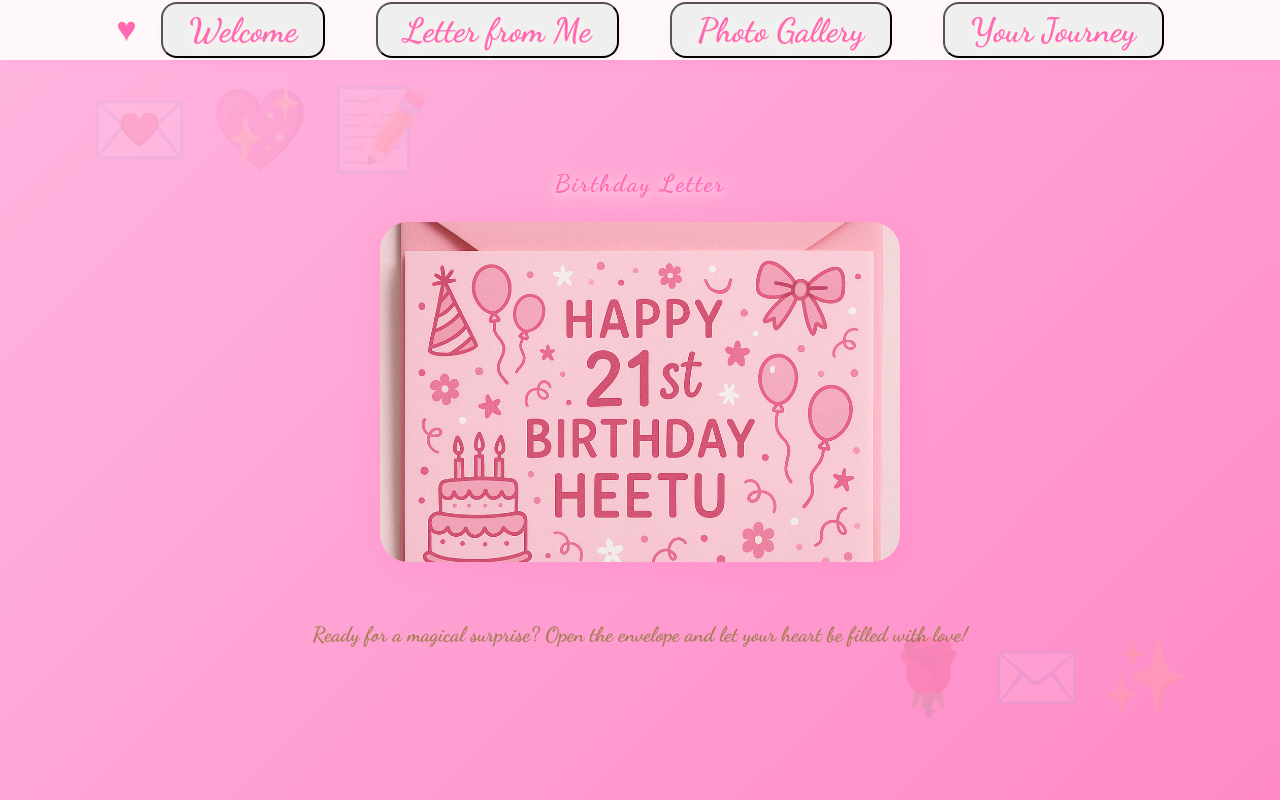
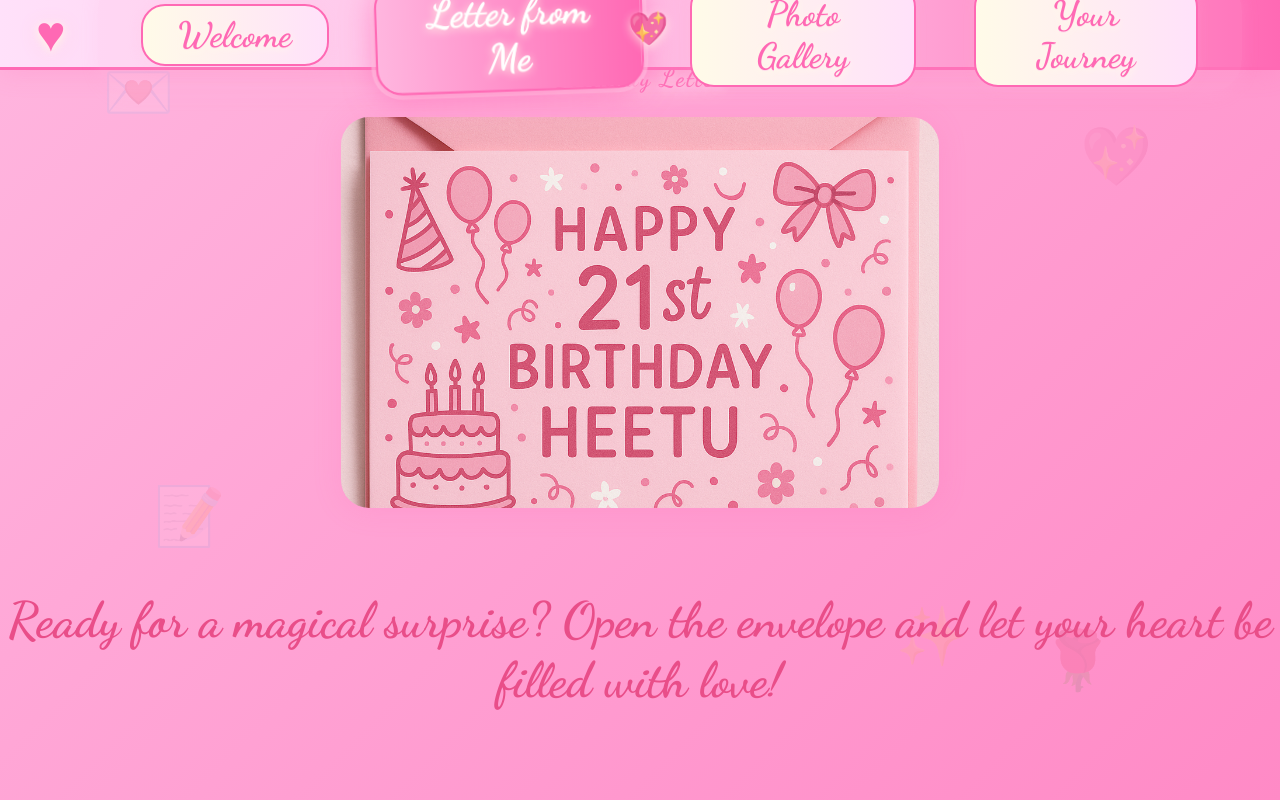
Before and after one commit to devesh-bhayani/heeta_21st, a Next.js app: page / in a window 1280 px wide. Both pictures are taken after a click on the button "Letter from Me". Built offline with nearby package versions, Linux system fonts and the light colour scheme.

Commit message:
style: enhance navbar with more pink, romantic and exciting look

```diff
--- a/src/components/NavBar.js
+++ b/src/components/NavBar.js
@@ -3,24 +3,30 @@ import styled from 'styled-components';
 // --- Enhanced NavBar Styling ---
 const Nav = styled.nav`
   width: 100vw;
-  height: 60px;
-  background: #fff8fa;
-  box-shadow: 0 2px 12px rgba(255, 105, 180, 0.07);
+  height: 70px;
+  background: linear-gradient(90deg, #ffe1fa 0%, #ffb6df 60%, #ff69b4 100%);
+  box-shadow: 0 4px 24px rgba(255, 105, 180, 0.18);
   display: flex;
   align-items: center;
   justify-content: center;
-  padding: 0.8rem 3vw;
+  padding: 1.2rem 3vw 1rem 3vw;
   position: fixed;
   top: 0;
   left: 0;
   z-index: 1000;
   font-family: 'Dancing Script', cursive;
+  border-bottom: 3px solid #ff69b4;
+  overflow: visible;
 `;
 
 const NavList = styled.ul`
   display: flex;
   gap: 3.2rem;
   margin-left: 0;
+  background: rgba(255, 182, 223, 0.12);
+  border-radius: 32px;
+  padding: 0.3rem 2.5rem;
+  box-shadow: 0 2px 18px rgba(255, 182, 223, 0.16);
 `;
 
 const NavItem = styled.li`
@@ -29,38 +35,57 @@ const NavItem = styled.li`
 
 const NavLink = styled.a`
   font-family: 'Dancing Script', cursive;
-  font-size: 2.1rem;
+  font-size: 2.2rem;
   color: #ff69b4;
   text-shadow: 0 2px 8px #fffbe8, 0 1px 0 #ffd6eb;
   text-decoration: none;
-  padding: 0.4rem 1.6rem;
-  border-radius: 16px;
+  padding: 0.5rem 2.2rem;
+  border-radius: 24px;
+  border: 2.5px solid #ff69b4;
+  background: linear-gradient(90deg, #fffbe8 0%, #ffe1fa 100%);
   transition: background 0.18s, color 0.18s, box-shadow 0.18s, transform 0.16s;
   cursor: pointer;
   font-weight: 700;
-  box-shadow: 0 2px 12px rgba(255, 105, 180, 0.06);
-  &:hover {
+  box-shadow: 0 2px 14px rgba(255, 182, 223, 0.14);
+  margin: 0 0.2rem;
+  position: relative;
+  overflow: visible;
+  &:hover, &:focus {
     background: linear-gradient(90deg, #ffb6df 0%, #ff69b4 100%);
     color: #fff;
-    box-shadow: 0 4px 24px rgba(255, 105, 180, 0.18);
-    transform: scale(1.07) rotate(-2deg);
+    box-shadow: 0 4px 28px 0 #ff69b4a6, 0 0 0 4px #ffd6eb99;
+    transform: scale(1.09) rotate(-2deg);
+    border-color: #ff69b4;
+  }
+  &::after {
+    content: '💖';
+    position: absolute;
+    right: -1.5rem;
+    top: 50%;
+    transform: translateY(-50%) scale(1.1);
+    opacity: 0.7;
+    pointer-events: none;
+    font-size: 1.7rem;
+    display: none;
+  }
+  &:hover::after, &:focus::after {
+    display: inline-block;
   }
 `;
 
 const Heart = styled.span`
   color: #ff69b4;
-  font-size: 2.2rem;
-  margin-right: 1.5rem;
+  font-size: 2.7rem;
+  margin-right: 2.1rem;
   text-shadow: 0 2px 8px #fffbe8;
   animation: heartbeat 1.5s infinite;
+  filter: drop-shadow(0 2px 8px #ffd6eb);
   @keyframes heartbeat {
     0%, 100% { transform: scale(1); }
     10% { transform: scale(1.16); }
     20% { transform: scale(0.94); }
     30% { transform: scale(1.08); }
     50% { transform: scale(1.22); }
-    70% { transform: scale(0.92); }
-    80% { transform: scale(1.1); }
   }
 `;
 
--- a/src/sections/GallerySection.js
+++ b/src/sections/GallerySection.js
@@ -1,4 +1,5 @@
 import styled from 'styled-components';
+import { useEffect, useState } from 'react';
 
 /**
  * Gallery Section Container
@@ -89,30 +90,37 @@ const GalleryImage = styled.img`
   }
 `;
 
-// TODO: Replace with your own gallery images
-const images = [
-  '/images/sample1.jpg',
-  '/images/sample2.jpg',
-  '/images/sample3.jpg',
-  '/images/sample4.jpg',
-  '/images/sample5.jpg',
-  '/images/sample6.jpg',
-];
+// Add instructions for user images
+/**
+ * To add images to the gallery:
+ * 1. Place your images in the `public/gallery/` folder.
+ * 2. Name them sequentially, e.g., photo1.jpg, photo2.jpg, ...
+ * 3. Supported formats: .jpg, .jpeg, .png, .webp
+ * 4. Images will be loaded automatically in the order of their names.
+ */
+
+function importAll(r) {
+  return r.keys().map(r);
+}
+
+const images = importAll(require.context('../../public/gallery', false, /\.(jpg|jpeg|png|webp)$/));
 
 /**
  * Gallery Section
  *
  * A section component that displays a photo gallery.
  */
-const GallerySection = () => (
+function GallerySection() {
+  return (
     <Section id="gallery">
       <Title>Photo Gallery</Title>
       <GalleryGrid>
         {images.map((img, idx) => (
-        <GalleryImage key={idx} src={img} alt={`Gallery image ${idx + 1}`} />
+          <GalleryImage key={idx} src={img.default || img} alt={`Photo ${idx + 1}`} />
         ))}
       </GalleryGrid>
     </Section>
   );
+}
 
 export default GallerySection;
--- a/src/sections/LandingSection.js
+++ b/src/sections/LandingSection.js
@@ -65,6 +65,19 @@ const Content = styled.div`
   height: 100vh;
   position: relative;
   pointer-events: auto;
+`;
+
+const BottomImageBox = styled.div`
+  margin-top: 2.5rem;
+  width: 340px;
+  height: 260px;
+  border-radius: 24px;
+  background: #ffe1fa;
+  box-shadow: 0 2px 28px rgba(255, 105, 180, 0.08);
+  display: flex;
+  align-items: center;
+  justify-content: center;
+  overflow: hidden;
 `;
 
 const EnvelopeContainer = styled.div`
@@ -187,6 +200,10 @@ export default function LandingSection() {
           ▶ Play Birthday Video
         </PlayButton>
         <EnvelopeContainer />
+        <BottomImageBox>
+          {/* Place an image here, e.g.: */}
+          {/* <img src="/images/your-photo.jpg" alt="Heetu" style={{width: '100%', height: '100%', objectFit: 'cover'}} /> */}
+        </BottomImageBox>
       </Content>
       {showVideo && (
         <Overlay onClick={handleClose}>
--- a/src/sections/LoveLetterSection.js
+++ b/src/sections/LoveLetterSection.js
@@ -27,31 +27,20 @@ const Section = styled.section`
   margin-bottom: 0;
   box-shadow: 0 6px 24px -10px #ff8ac680;
 
-  /* Romantic emoji background */
-  &::before {
-    content: '💌 💖 📝';
+  /* Romantic emoji background - spread out and random */
+  & .emoji-bg {
     position: absolute;
-    top: 10%;
-    left: 7%;
-    font-size: 5rem;
-    opacity: 0.09;
+    z-index: 0;
     pointer-events: none;
-  }
-  &::after {
-    content: '🌹 ✉️ ✨';
-    position: absolute;
-    bottom: 10%;
-    right: 7%;
-    font-size: 4.5rem;
+    font-size: 3.6rem;
     opacity: 0.11;
-    pointer-events: none;
   }
 `;
 
 // --- Envelope: Use Custom Image ---
 const EnvelopeImage = styled(motion.img)`
-  width: 520px;
-  height: 340px;
+  width: 598px;
+  height: 391px;
   object-fit: cover;
   border-radius: 28px;
   box-shadow: 0 2px 28px rgba(255, 105, 180, 0.18);
@@ -127,7 +116,7 @@ const Page = styled(motion.div)`
   justify-content: center;
   padding: 4rem 3rem;
   font-family: 'Dancing Script', cursive;
-  font-size: 2.5rem;
+  font-size: 3.1rem;
   color: #800020;
   z-index: 1001;
   text-align: center;
@@ -210,6 +199,17 @@ const Title = styled.h2`
   margin-bottom: 1.5rem;
 `;
 
+// --- Letter Text ---
+const LetterText = styled.div`
+  font-family: 'Dancing Script', cursive;
+  font-size: 3.1rem;
+  color: #e94e89;
+  text-align: center;
+  margin-top: 2.6rem;
+  margin-bottom: 2.6rem;
+  z-index: 4;
+`;
+
 const LoveLetterSection = () => {
   // Updated: Happy Birthday letter message
   const message = `Happy Birthday to the most wonderful person in my life!\n\nMay your day be filled with joy, laughter, and all the love you deserve. I am so grateful to have you by my side. Here’s to many more birthdays and beautiful memories together!\n\nWith all my love,\n[Your Name]`;
@@ -233,6 +233,13 @@ const LoveLetterSection = () => {
 
   return (
     <Section id="love-letter">
+      {/* Spread out emojis randomly in the background */}
+      <span className="emoji-bg" style={{top: '7%', left: '8%'}}>💌</span>
+      <span className="emoji-bg" style={{top: '15%', right: '10%'}}>💖</span>
+      <span className="emoji-bg" style={{top: '60%', left: '12%'}}>📝</span>
+      <span className="emoji-bg" style={{top: '78%', right: '13%'}}>🌹</span>
+      <span className="emoji-bg" style={{top: '44%', left: '54%'}}>✉️</span>
+      <span className="emoji-bg" style={{top: '75%', left: '70%'}}>✨</span>
       <Title>Birthday Letter</Title>
       <EnvelopeImage
         src="/envelope-21st.png"
@@ -243,6 +250,10 @@ const LoveLetterSection = () => {
         transition={{ type: 'spring', stiffness: 100 }}
         style={{ cursor: isOpen ? 'default' : 'pointer' }}
       />
+      <LetterText>
+        {/* Your letter text here, now larger! */}
+        Ready for a magical surprise? Open the envelope and let your heart be filled with love!
+      </LetterText>
       {showLetter && (
         <motion.div
           initial={{ y: 180, opacity: 0 }}
@@ -319,9 +330,6 @@ const LoveLetterSection = () => {
           </Page>
         </Overlay>
       )}
-      <div style={{color: '#a67c52', fontFamily: 'Dancing Script, cursive', fontSize: '1.3rem', marginTop: '1.2rem'}}>
-        Ready for a magical surprise? Open the envelope and let your heart be filled with love!
-      </div>
     </Section>
   );
 };
--- a/src/sections/TimelineSection.js
+++ b/src/sections/TimelineSection.js
@@ -21,7 +21,7 @@ const Section = styled.section`
   overflow: hidden;
   display: flex;
   flex-direction: column;
-  align-items: center;
+  align-items: stretch;
   justify-content: center;
   scroll-snap-align: start;
   position: relative;
```
Lines whose indentation alone changed are shown as unchanged.
